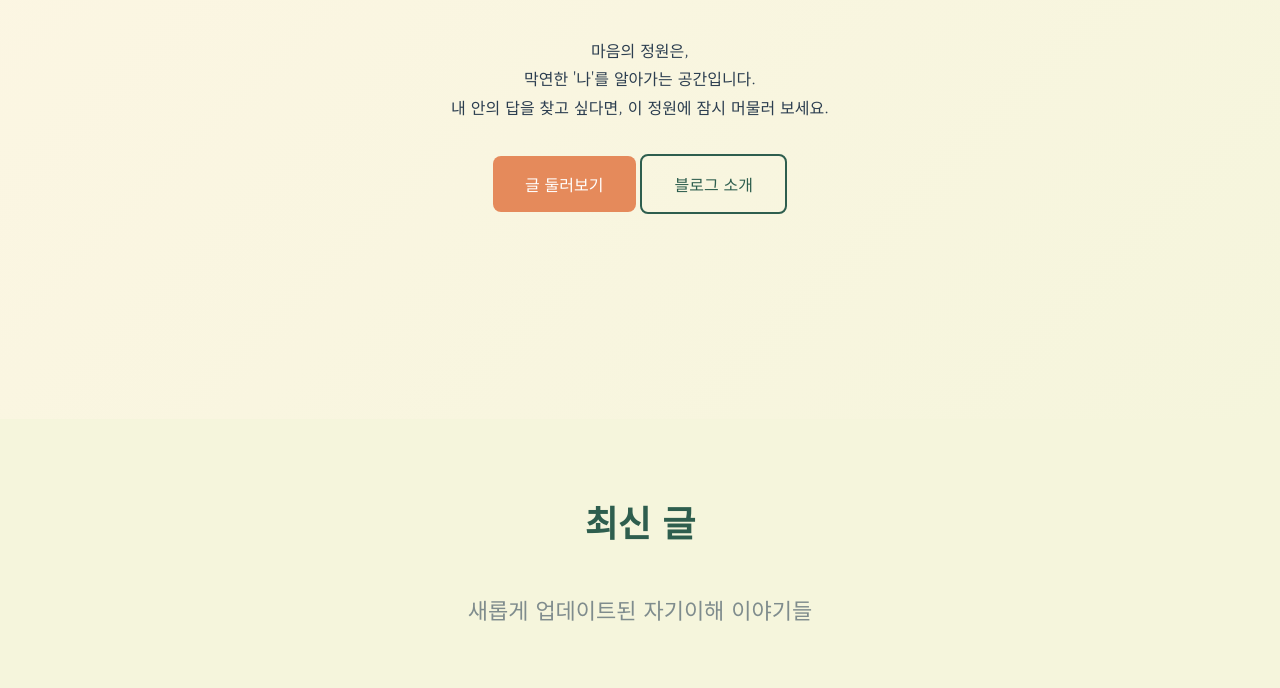
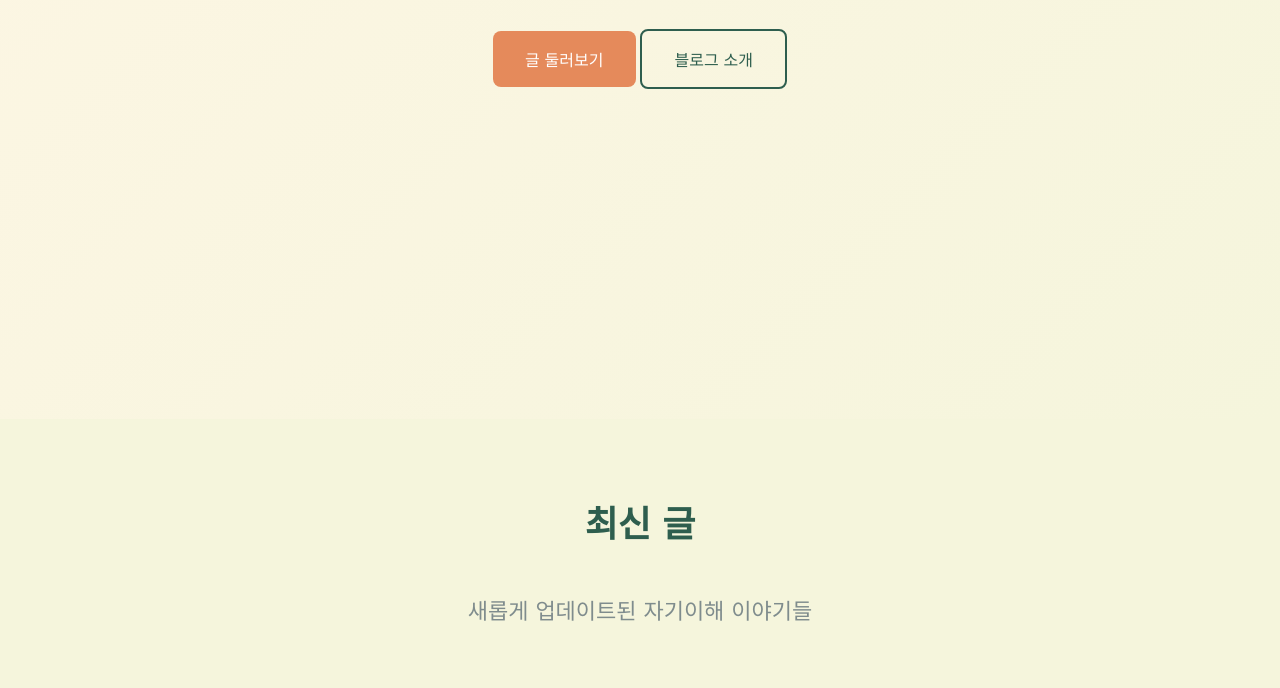
Before and after one commit to took-hee/took-hee-test, a plain HTML site: page index.html in a window 1280 px wide. Shown: the part 461-1149 px from the top of the page. Drawn offline with Linux system fonts and the light colour scheme; a web font is replaced by a local one.

Commit message:
Update main.css

```diff
--- a/main.css
+++ b/main.css
@@ -331,11 +331,8 @@ a:hover {
     min-height: 100vh;
     display: flex;
     align-items: center;
-    justify-content: center;
     background: linear-gradient(135deg, var(--color-background) 0%, var(--color-secondary-bg) 100%);
-    padding: 0;
-    padding-top: 10vh; /* 위로 10% 올리기 */
-    padding-bottom: 15vh; /* 아래 여백 더 크게 */
+    padding: 0; /* 기존 padding 제거 */
 }
 
 /* 최신 글 섹션 - 전체 화면 높이 */
@@ -343,10 +340,12 @@ a:hover {
     min-height: 100vh;
     display: flex;
     align-items: center;
-    justify-content: center;
-    padding: 0;
-    padding-top: 10vh;
-    padding-bottom: 15vh;
+    padding: 0; /* 기존 padding 제거 */
+}
+
+.hero, .section {
+    align-items: flex-start; /* 중앙 대신 상단 기준 */
+    padding-top: 20vh; /* 위에서 20% 지점에 배치 */
 }
 
 /* 모바일 대응 */
```
